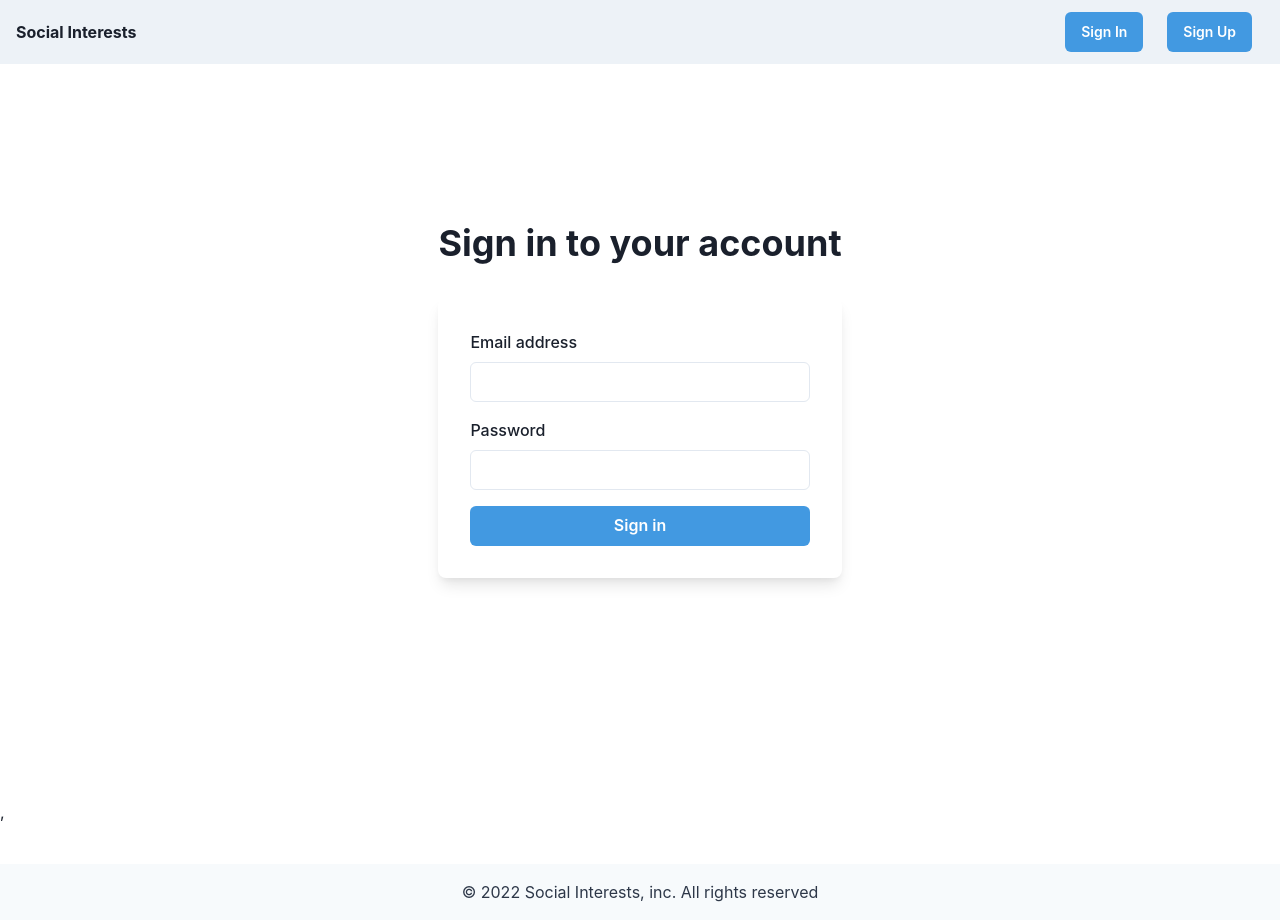
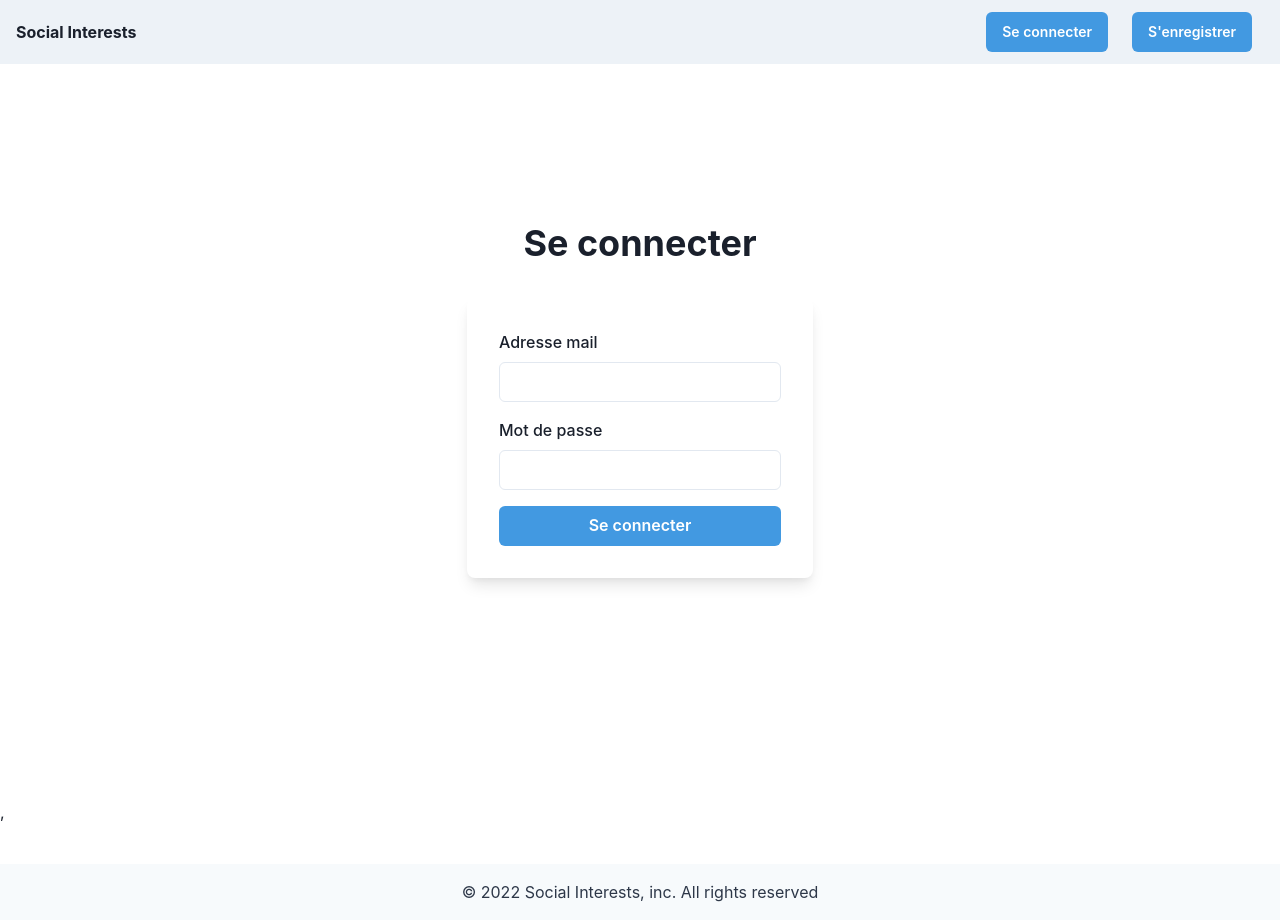
Before and after one commit to ryanbyloos/social-interests, a React (Create React App) app in the folder frontend/: page / in a window 1280 px wide. Built offline with nearby package versions, Linux system fonts and the light colour scheme.

Commit message:
translated to french

```diff
--- a/frontend/src/components/Login.jsx
+++ b/frontend/src/components/Login.jsx
@@ -27,7 +27,7 @@ export default function SimpleCard() {
       >
       <Stack spacing={8} mx={'auto'} maxW={'lg'} py={12} px={6}>
         <Stack align={'center'}>
-          <Heading fontSize={'4xl'}>Sign in to your account</Heading>
+          <Heading fontSize={'4xl'}>Se connecter</Heading>
 
         </Stack>
         <Box
@@ -37,11 +37,11 @@ export default function SimpleCard() {
           p={8}>
           <Stack spacing={4}>
             <FormControl id="email">
-              <FormLabel>Email address</FormLabel>
+              <FormLabel>Adresse mail</FormLabel>
               <Input type="email" />
             </FormControl>
             <FormControl id="password">
-              <FormLabel>Password</FormLabel>
+              <FormLabel>Mot de passe</FormLabel>
               <Input type="password" />
             </FormControl>
             <Stack spacing={10}>
@@ -54,7 +54,7 @@ export default function SimpleCard() {
                 onClick={() => {
                   navigate("/myprofile" + location.search);
                 }}>
-                Sign in
+                Se connecter
               </Button>
             </Stack>
           </Stack>
--- a/frontend/src/components/NavbarHome.jsx
+++ b/frontend/src/components/NavbarHome.jsx
@@ -72,7 +72,7 @@ export default function Simple() {
                                 bg: 'blue.500',
                             }}
                             onClick={() => navigate("/" + location.search)}>
-                            Sign In
+                            Se connecter
                         </Button>
                         <Button
                             display={{ base: 'none', md: 'inline-flex' }}
@@ -86,7 +86,7 @@ export default function Simple() {
                                 bg: 'blue.500',
                             }}
                             onClick={() => navigate("/signup" + location.search)}>
-                            Sign Up
+                            S'enregistrer
                         </Button>
                     </Flex>
                 </Flex>
--- a/frontend/src/components/Signup.jsx
+++ b/frontend/src/components/Signup.jsx
@@ -40,23 +40,23 @@ import {
               <HStack>
                 <Box>
                   <FormControl id="firstName" isRequired>
-                    <FormLabel>First Name</FormLabel>
+                    <FormLabel>Prénom</FormLabel>
                     <Input type="text" />
                   </FormControl>
                 </Box>
                 <Box>
                   <FormControl id="lastName" isRequired>
-                    <FormLabel>Last Name</FormLabel>
+                    <FormLabel>Nom</FormLabel>
                     <Input type="text" />
                   </FormControl>
                 </Box>
               </HStack>
               <FormControl id="email" isRequired>
-                <FormLabel>Email address</FormLabel>
+                <FormLabel>Adresse mail</FormLabel>
                 <Input type="email" />
               </FormControl>
               <FormControl id="password" isRequired>
-                <FormLabel>Password</FormLabel>
+                <FormLabel>Mot de passe</FormLabel>
                 <InputGroup>
                   <Input type={showPassword ? 'text' : 'password'} />
                   <InputRightElement h={'full'}>
@@ -79,7 +79,7 @@ import {
                   _hover={{
                     bg: 'blue.500',
                   }}>
-                  Sign up
+                  S'enregistrer
                 </Button>
               </Stack>
             </Stack>
```
